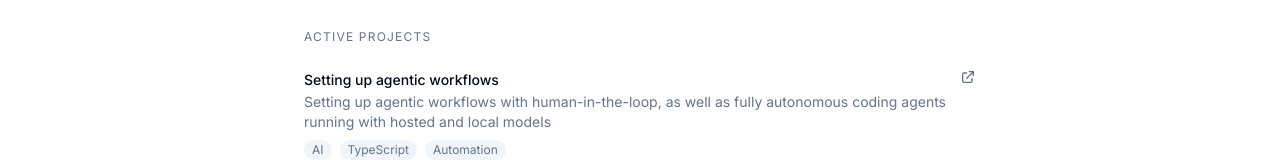
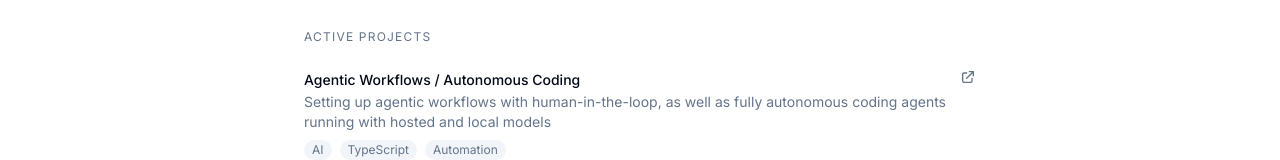
Before and after one commit to koenverburg/site, a Next.js app: page / in a window 1280 px wide. Shown: the part 712-872 px from the top of the page. Built offline with nearby package versions, Linux system fonts and the light colour scheme.

Commit message:
docs: updated active projects

```diff
--- a/components/profile.data.ts
+++ b/components/profile.data.ts
@@ -39,7 +39,7 @@ export const experience: ExperienceItem[] = [
 
 export const activeProjects: Project[] = [
   {
-    name:        'Setting up agentic workflows',
+    name:        'Agentic Workflows / Autonomous Coding',
     href:        'https://pi.dev',
     description: 'Setting up agentic workflows with human-in-the-loop, as well as fully autonomous coding agents running with hosted and local models',
     tags:        ['AI', 'TypeScript', 'Automation'],
```
